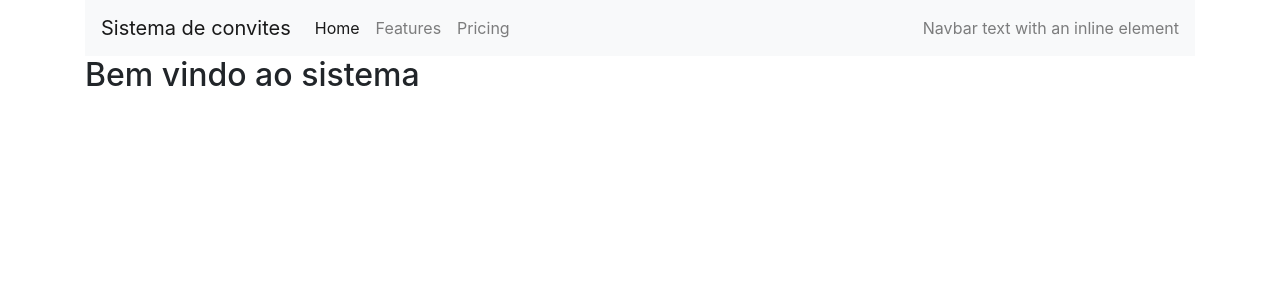
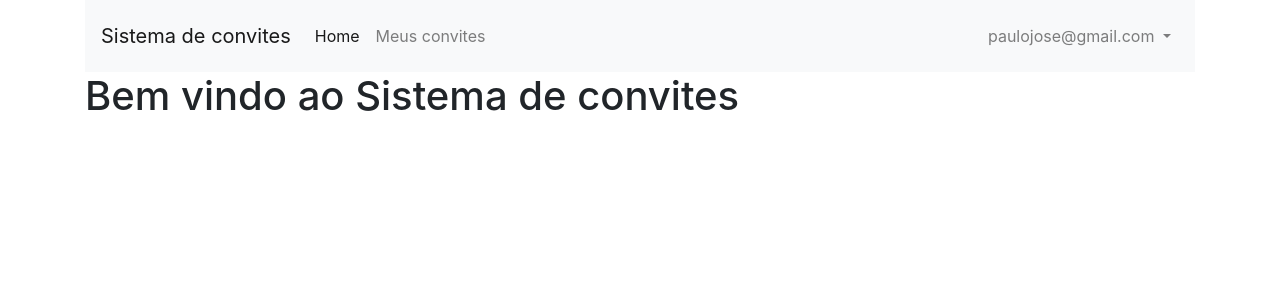
Before and after one commit to victorvaz001/ProjetosPHP, a PHP site: page / in a window 1280 px wide. Shown: the top 300 px of the page. Run offline with PHP 8.4, Linux system fonts and the light colour scheme; a user stored in the database is signed in.

Commit message:
Criação da barra de navegação e impressão do usuário na pagina index.php

```diff
--- a/Site-Cadastro-somente-por-convite/index.php
+++ b/Site-Cadastro-somente-por-convite/index.php
@@ -14,38 +14,45 @@ if(isset($_SESSION['id']) && !empty($_SESSION['id'])){
 <html>
 <head>
 	<title>Pagina do Inicial - Bem vindo ao sistema</title>
-  <link rel="stylesheet" href="https://stackpath.bootstrapcdn.com/bootstrap/4.5.2/css/bootstrap.min.css" integrity="sha384-JcKb8q3iqJ61gNV9KGb8thSsNjpSL0n8PARn9HuZOnIxN0hoP+VmmDGMN5t9UJ0Z" crossorigin="anonymous">
+  <link rel="stylesheet" href="https://stackpath.bootstrapcdn.com/bootstrap/4.5.2/css/bootstrap.min.css">
+  <script src="https://ajax.googleapis.com/ajax/libs/jquery/3.5.1/jquery.min.js"></script>
+  <script src="https://cdnjs.cloudflare.com/ajax/libs/popper.js/1.16.0/umd/popper.min.js"></script>
+  <script src="https://maxcdn.bootstrapcdn.com/bootstrap/4.5.2/js/bootstrap.min.js"></script>
 </head>
 <body>
 
+  <div class="container">
 
-	<div class="container">
-
-		<nav class="navbar navbar-expand-lg navbar-light bg-light">
+    <nav class="navbar navbar-expand-lg navbar-light bg-light">
       <a class="navbar-brand" href="#">Sistema de convites</a>
-
       <button class="navbar-toggler" type="button" data-toggle="collapse" data-target="#navbarText" aria-controls="navbarText" aria-expanded="false" aria-label="Toggle navigation">
         <span class="navbar-toggler-icon"></span>
       </button>
       <div class="collapse navbar-collapse" id="navbarText">
         <ul class="navbar-nav mr-auto">
           <li class="nav-item active">
-            <a class="nav-link" href="#">Home <span class="sr-only">(current)</span></a>
+            <a class="nav-link" href="index.php">Home <span class="sr-only">(current)</span></a>
           </li>
           <li class="nav-item">
-            <a class="nav-link" href="#">Features</a>
-          </li>
-          <li class="nav-item">
-            <a class="nav-link" href="#">Pricing</a>
+            <a class="nav-link" href="#">Meus convites</a>
           </li>
         </ul>
         <span class="navbar-text">
-          Navbar text with an inline element
+          <ul class="navbar-nav">
+           <li class="nav-item dropdown">
+            <a class="nav-link dropdown-toggle" href="#" id="navbarDropdownMenuLink" role="button" data-toggle="dropdown" aria-haspopup="true" aria-expanded="false">
+              <?php echo $_SESSION['email']?>
+            </a>
+            <div class="dropdown-menu" aria-labelledby="navbarDropdownMenuLink">
+              <a class="dropdown-item" href="logout.php" onclick="return confirm('Deseja sair do sistema?')">Sair</a>
+            </div>
+          </li>
+        </ul>
         </span>
+      </div>
 
-      </div>
     </nav>
-    <h2>Bem vindo ao sistema</h2>
+      <h1>Bem vindo ao Sistema de convites</h1>
   </div>
 </body>
 </html>
```
Also changed, not shown: Site-Cadastro-somente-por-convite/logout.php (added, +8 -0 lines), Site-Cadastro-somente-por-convite/login.php (indentation only).
